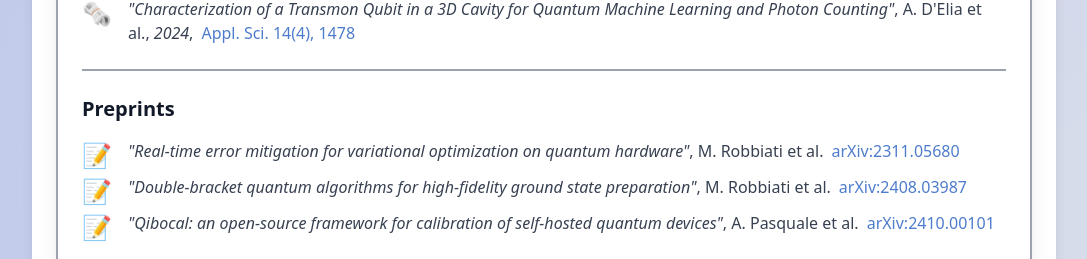
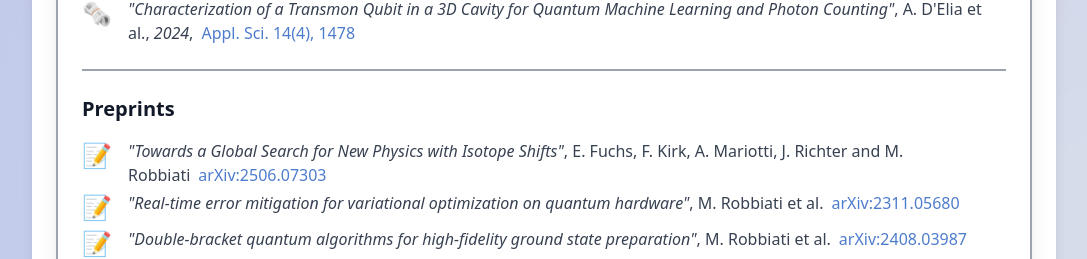
Before and after one commit to MatteoRobbiati/lorefais, a Next.js app: page / in a window 1280 px wide. Shown: the part 889-1148 px from the top of the page, without its empty margins (96-1183 px from the left). Built offline with nearby package versions, Linux system fonts and the light colour scheme.

Commit message:
adding EPJ link and new preprint on King plots

```diff
--- a/pages/index.js
+++ b/pages/index.js
@@ -92,6 +92,14 @@
 
               <h3 className="text-xl font-semibold text-gray-900 dark:text-white mb-4">Preprints</h3>
               <ul className="text-md list-none pl-0 space-y-1 text-gray-700 dark:text-gray-300">
+                <li className="flex items-start space-x-4">
+                  <div className="flex-shrink-0 text-2xl text-[#4e7ccc]">📝</div>
+                  <div>
+                    <span className="italic">"Towards a Global Search for New Physics with Isotope Shifts"</span>,
+                    E. Fuchs, F. Kirk, A. Mariotti, J. Richter and M. Robbiati
+                    <a href="https://arxiv.org/abs/2506.07303" className="text-[#4e7ccc] hover:underline ml-2">arXiv:2506.07303</a>
+                  </div>
+                </li>
                 <li className="flex items-start space-x-4">
                   <div className="flex-shrink-0 text-2xl text-[#4e7ccc]">📝</div>
                   <div>
```
Also changed, not shown: 1 other file (tests, documents, lock files or other folders).
